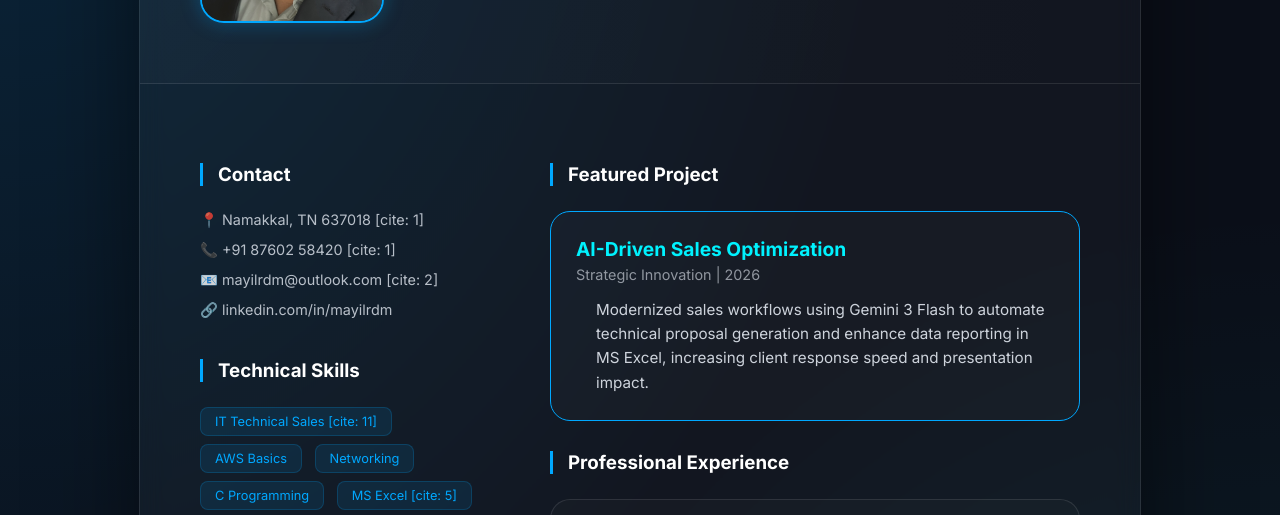
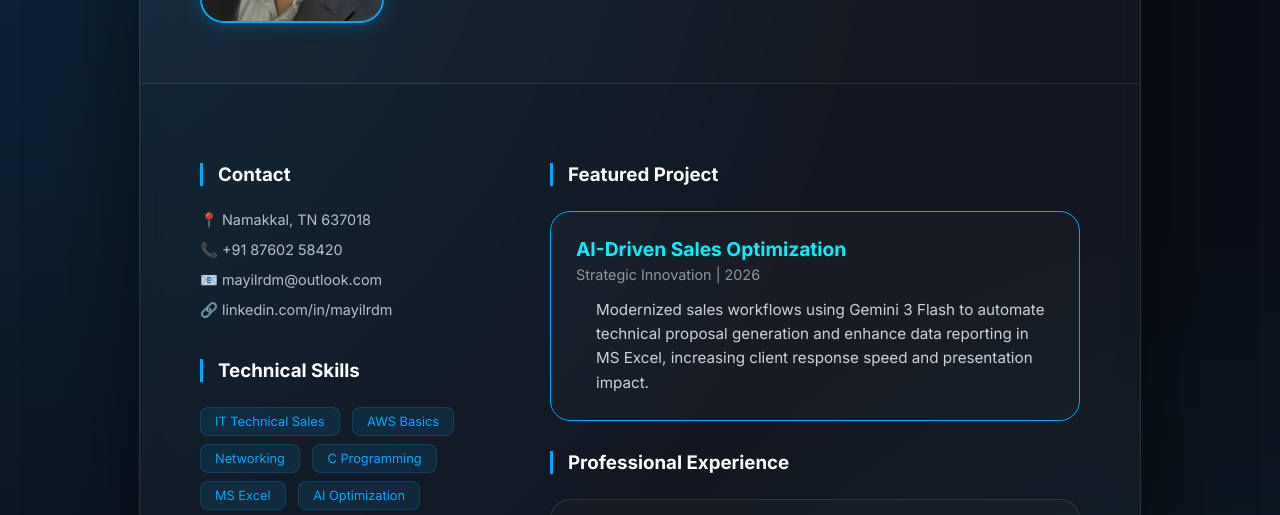
Before and after one commit to mayil-rdm/mayilrdm.github.io, a plain HTML site: page index.html in a window 1280 px wide. Shown: the part 262-777 px from the top of the page. Drawn offline with Linux system fonts and the light colour scheme.

Commit message:
Update index.html

```diff
--- a/index.html
+++ b/index.html
@@ -130,18 +130,18 @@
         <div class="left-col">
             <h3>Contact</h3>
             <div class="contact-box">
-                <div>📍 Namakkal, TN 637018 [cite: 1]</div>
-                <div>📞 +91 87602 58420 [cite: 1]</div>
-                <div>📧 mayilrdm@outlook.com [cite: 2]</div>
+                <div>📍 Namakkal, TN 637018 </div>
+                <div>📞 +91 87602 58420 </div>
+                <div>📧 mayilrdm@outlook.com </div>
                 <div>🔗 linkedin.com/in/mayilrdm</div>
             </div>
 
             <h3>Technical Skills</h3>
-            <div class="skill-tag">IT Technical Sales [cite: 11]</div>
+            <div class="skill-tag">IT Technical Sales </div>
             <div class="skill-tag">AWS Basics </div>
             <div class="skill-tag">Networking </div>
             <div class="skill-tag">C Programming </div>
-            <div class="skill-tag">MS Excel [cite: 5]</div>
+            <div class="skill-tag">MS Excel </div>
             <div class="skill-tag">AI Optimization</div>
 
             <h3>Education</h3>
```
